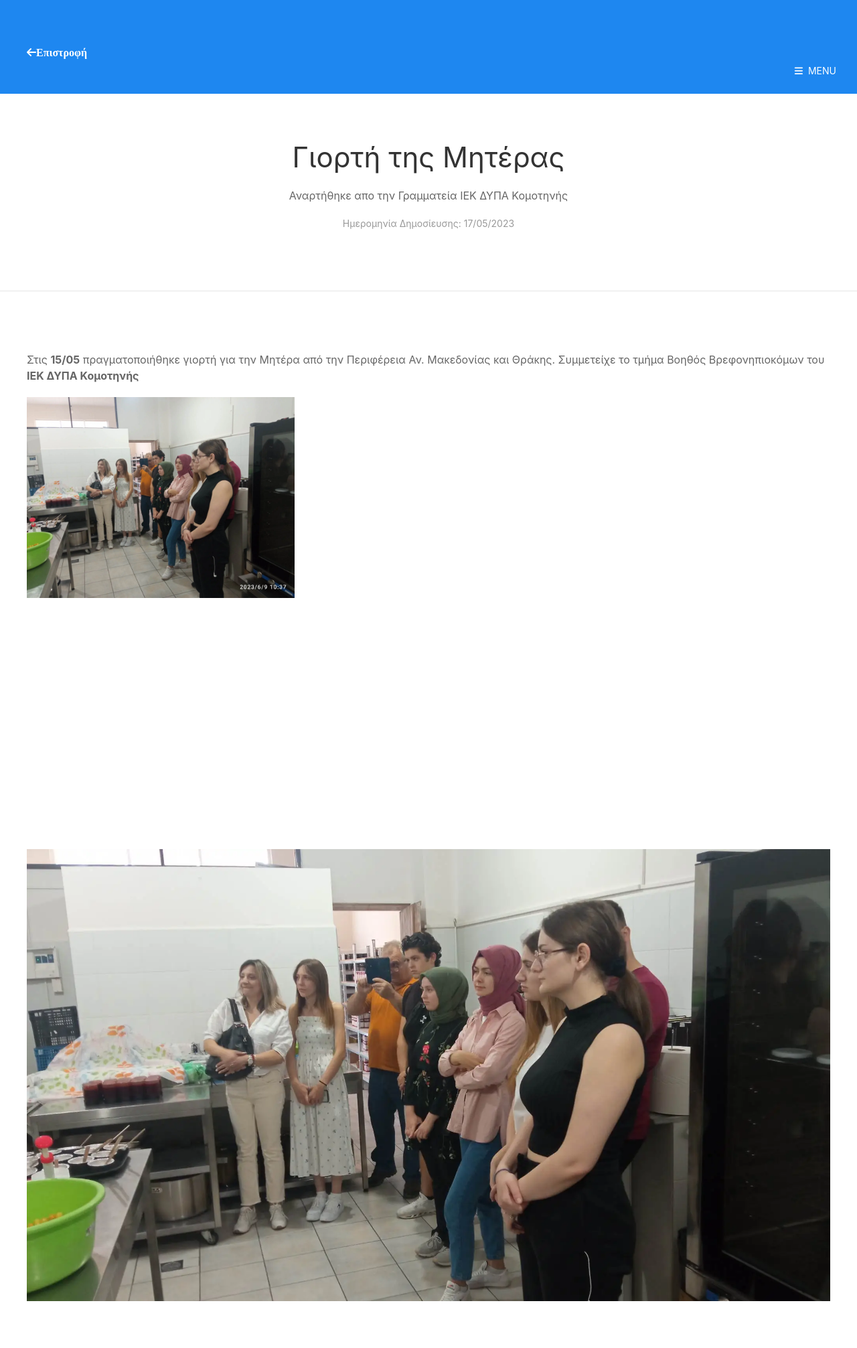
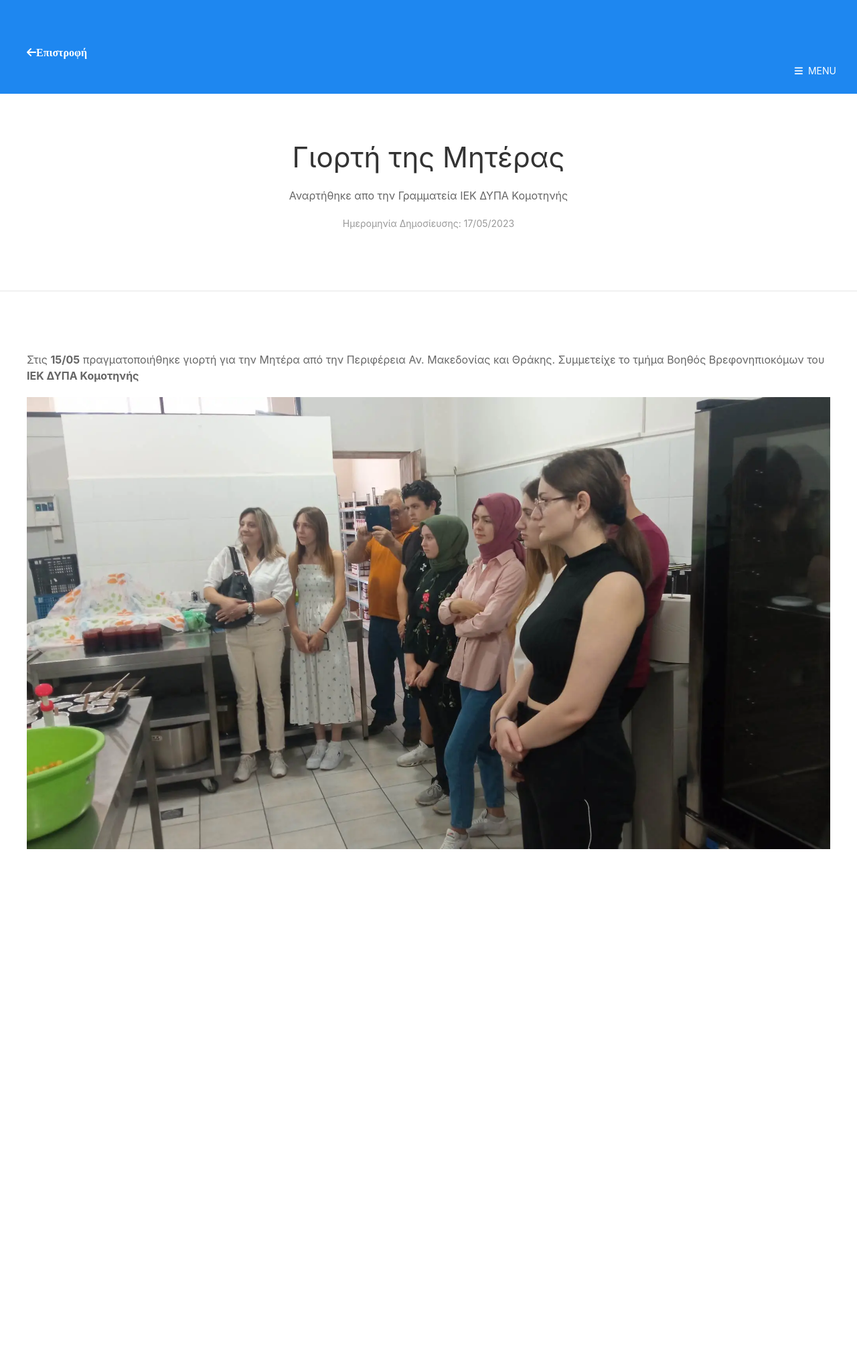
Before and after one commit to F20F20/jekyll-uikit-iek-dypa-komotinis, a Jekyll site: the page built from _posts/2023-05-17-mothers-day.md, in a window 1280 px wide. Shown: the whole page at 67% size. Built offline with Jekyll 4.4.1, drawn with Linux system fonts in a browser that asks for light colours; nearby versions of some CDN libraries; after the commit the page ends 1338 px from its top, so only the background shows below that.

Commit message:
Update 2023-05-17-mothers-day.md

```diff
--- a/_posts/2023-05-17-mothers-day.md
+++ b/_posts/2023-05-17-mothers-day.md
@@ -6,53 +6,10 @@ title: Γιορτή της Μητέρας
 Συμμετείχε το τμήμα Βοηθός Βρεφονηπιοκόμων του **ΙΕΚ ΔΥΠΑ Κομοτηνής**
 
 
-<div class="uk-position-relative uk-visible-toggle uk-light" tabindex="-1" uk-slideshow>
-
-    <ul class="uk-slideshow-items">
-       <li>
-            <img src="{{ site.baseurl }}/img/img_posts/aksizw_1.webp" width="400" height="600" alt="">
-        </li>
-        <li>
-            <img src="{{ site.baseurl }}/img/img_posts/aksizw_2.webp" width="400" height="600" alt="">
-        </li>
-        <li>
-            <img src="{{ site.baseurl }}/img/img_posts/aksizw_3.webp" width="400" height="600" alt="">
-        </li>
-        <li>
-            <img src="{{ site.baseurl }}/img/img_posts/aksizw_4.webp" width="400" height="600" alt="">
-        </li>
-        <li>
-            <img src="{{ site.baseurl }}/img/img_posts/aksizw_5.webp" width="400" height="600" alt="">
-        </li>
-        <li>
-            <img src="{{ site.baseurl }}/img/img_posts/aksizw_6.webp" width="400" height="600" alt="">
-        </li>
-        <li>
-            <img src="{{ site.baseurl }}/img/img_posts/aksizw_7.webp" width="400" height="600" alt="">
-        </li>
-        <li>
-            <img src="{{ site.baseurl }}/img/img_posts/aksizw_8.webp" width="400" height="600" alt="">
-        </li>
-        <li>
-            <img src="{{ site.baseurl }}/img/img_posts/aksizw_9.webp" width="400" height="600" alt="">
-        </li>
-        <li>
-            <img src="{{ site.baseurl }}/img/img_posts/aksizw_10.webp" width="400" height="600" alt="">
-
-        </li>
-
-
-
-    </ul>
-
-    <a class="uk-position-center-left uk-position-small uk-hidden-hover" href="#" uk-slidenav-previous uk-slideshow-item="previous"></a>
-    <a class="uk-position-center-right uk-position-small uk-hidden-hover" href="#" uk-slidenav-next uk-slideshow-item="next"></a>
-
-</div>
-
 
 
 <div uk-slideshow>
+        <div class="uk-position-relative uk-visible-toggle uk-light" tabindex="-1">
     <ul class="uk-slideshow-items">
         <li>
             <img src="{{ site.baseurl }}/img/img_posts/aksizw_1.webp" alt="" uk-cover>
@@ -60,5 +17,41 @@ title: Γιορτή της Μητέρας
          <li>
             <img src="{{ site.baseurl }}/img/img_posts/aksizw_2.webp" alt="" uk-cover>
         </li>
+        <li>
+            <img src="{{ site.baseurl }}/img/img_posts/aksizw_3.webp" alt="" uk-cover>
+        </li>
+        <li>
+            <img src="{{ site.baseurl }}/img/img_posts/aksizw_4.webp" alt="" uk-cover>
+        </li>
+        <li>
+            <img src="{{ site.baseurl }}/img/img_posts/aksizw_5.webp" alt="" uk-cover>
+        </li>
+        <li>
+            <img src="{{ site.baseurl }}/img/img_posts/aksizw_6.webp" alt="" uk-cover>
+        </li>
+        <li>
+            <img src="{{ site.baseurl }}/img/img_posts/aksizw_7.webp" alt="" uk-cover>
+        </li>
+        <li>
+            <img src="{{ site.baseurl }}/img/img_posts/aksizw_8.webp" alt="" uk-cover>
+        </li>
+        <li>
+            <img src="{{ site.baseurl }}/img/img_posts/aksizw_9.webp" alt="" uk-cover>
+        </li>
+        <li>
+            <img src="{{ site.baseurl }}/img/img_posts/aksizw_10.webp" alt="" uk-cover>
+        </li>
+        <li>
+            <img src="{{ site.baseurl }}/img/img_posts/aksizw_11.webp" alt="" uk-cover>
+        </li>
+        <li>
+            <img src="{{ site.baseurl }}/img/img_posts/aksizw_12.webp" alt="" uk-cover>
+        </li>
+        <li>
+            <img src="{{ site.baseurl }}/img/img_posts/aksizw_13.webp" alt="" uk-cover>
+        </li>
     </ul>
+            <a class="uk-position-center-left uk-position-small uk-hidden-hover" href="#" uk-slidenav-previous uk-slideshow-item="previous"></a>
+        <a class="uk-position-center-right uk-position-small uk-hidden-hover" href="#" uk-slidenav-next uk-slideshow-item="next"></a>
+        </div>
 </div>
```
